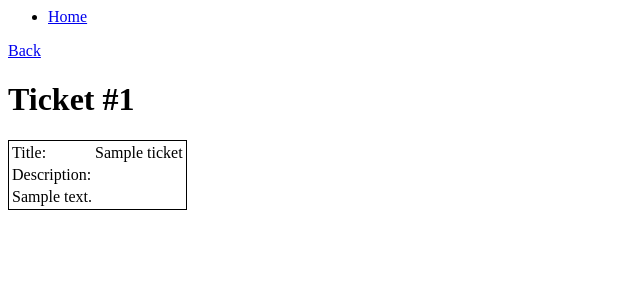
After one commit to ali-abdulzhalilov/tickets, a Flask app: page /view/1 in a window 1280 px wide. The commit adds this page. Shown: the top 300 px of the page, without its empty margins (0-640 px from the left). Run offline with Flask 2, Linux system fonts and the light colour scheme; tables that the repository leaves empty hold one stand-in row (values such as "Sample post").

Commit message:
ticket view template and route

```diff
--- a/app/main/routes.py
+++ b/app/main/routes.py
@@ -22,3 +22,8 @@ def create():
 		return redirect(url_for('main.index'))
 
 	return render_template('create.html', title='New Ticket', form=form)
+
+@bp.route('/view/<int:id>', methods=['GET'])
+def view(id):
+	ticket = Ticket.query.filter_by(id=id).first_or_404()
+	return render_template('view.html', ticket=ticket)
--- a/app/templates/_ticket.html
+++ b/app/templates/_ticket.html
@@ -1,6 +1,7 @@
 <table style="border: 1px solid">
 	<tr>
 		<td>
+			<a href="{{ url_for('main.view', id=ticket.id) }}">
 			{% if ticket.title %}
 				{{ ticket.title }}
 			{% elif ticket.body|length > 20 %}
@@ -8,11 +9,16 @@
 			{% else %}
 				{{ ticket.body }}
 			{% endif %}
+			</a>
 		</td>
 	</tr>
 	<tr>
 		<td>
+			{% if ticket.author %}
 			<strong>{{ ticket.author }}</strong>:
+			{% else %}
+			<strong>Somebody</strong>:
+			{% endif %}
 		</td>
 		<td>
 			{{ ticket.body }}
--- /dev/null
+++ b/app/templates/view.html
@@ -0,0 +1,26 @@
+{% extends "base.html" %}
+
+{% block content %}
+	<a href="{{ url_for('main.index') }}">Back</a>
+	<h1>Ticket #{{ ticket.id }}</h1>
+	<table style="border: 1px solid">
+		{% if ticket.title %}
+		<tr>
+			<td>Title:</td><td>{{ ticket.title }}</td>
+		</tr>
+		{% endif %}
+		{% if ticket.author %}
+		<tr>
+			<td>Author:</td><td>{{ ticket.author }}</td>
+		</tr>
+		{% endif %}
+		<tr>
+			<td>Description:</td>
+		</tr>
+		<tr>
+			<td colspan="2">
+				{{ ticket.body }}
+			</td>
+		</tr>
+	</table>
+{% endblock %}
```
Also changed, not shown: requirements.txt (+8 -0 lines), app.db. Lines whose indentation alone changed are shown as unchanged.
